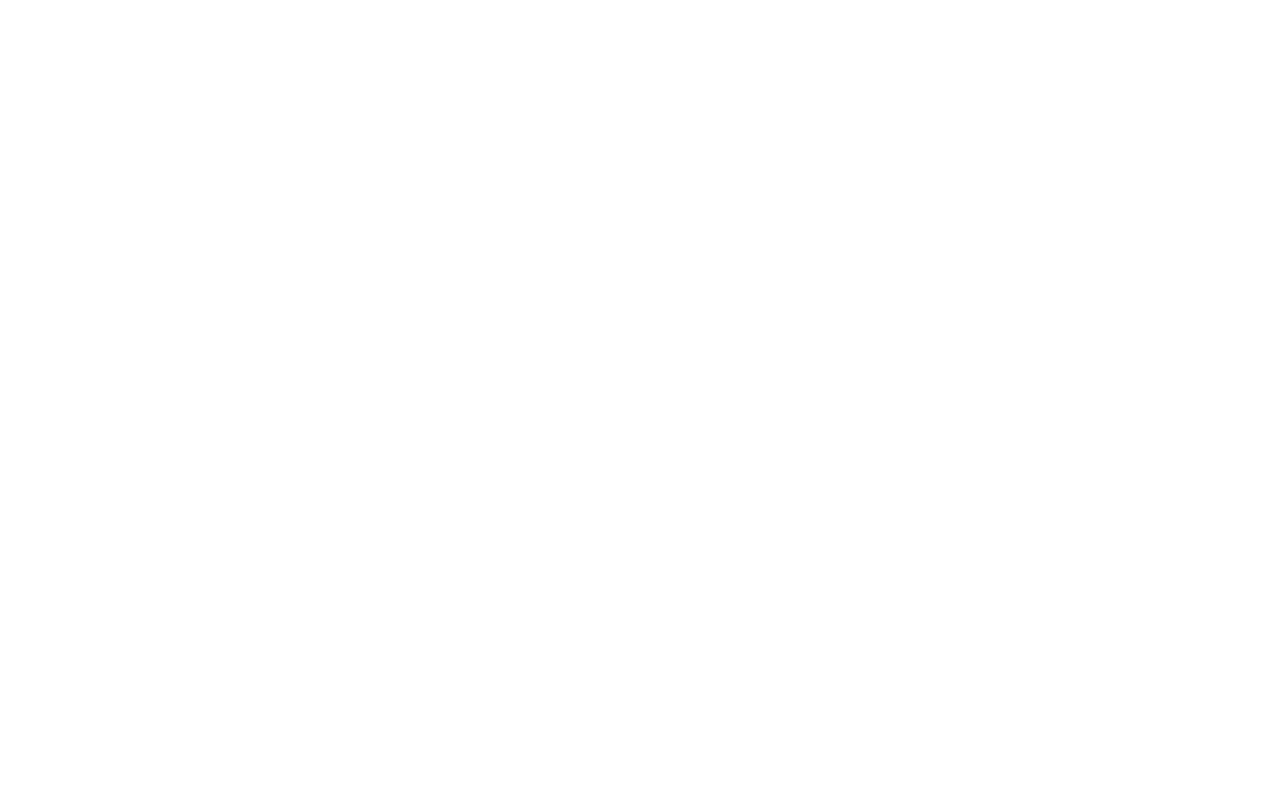
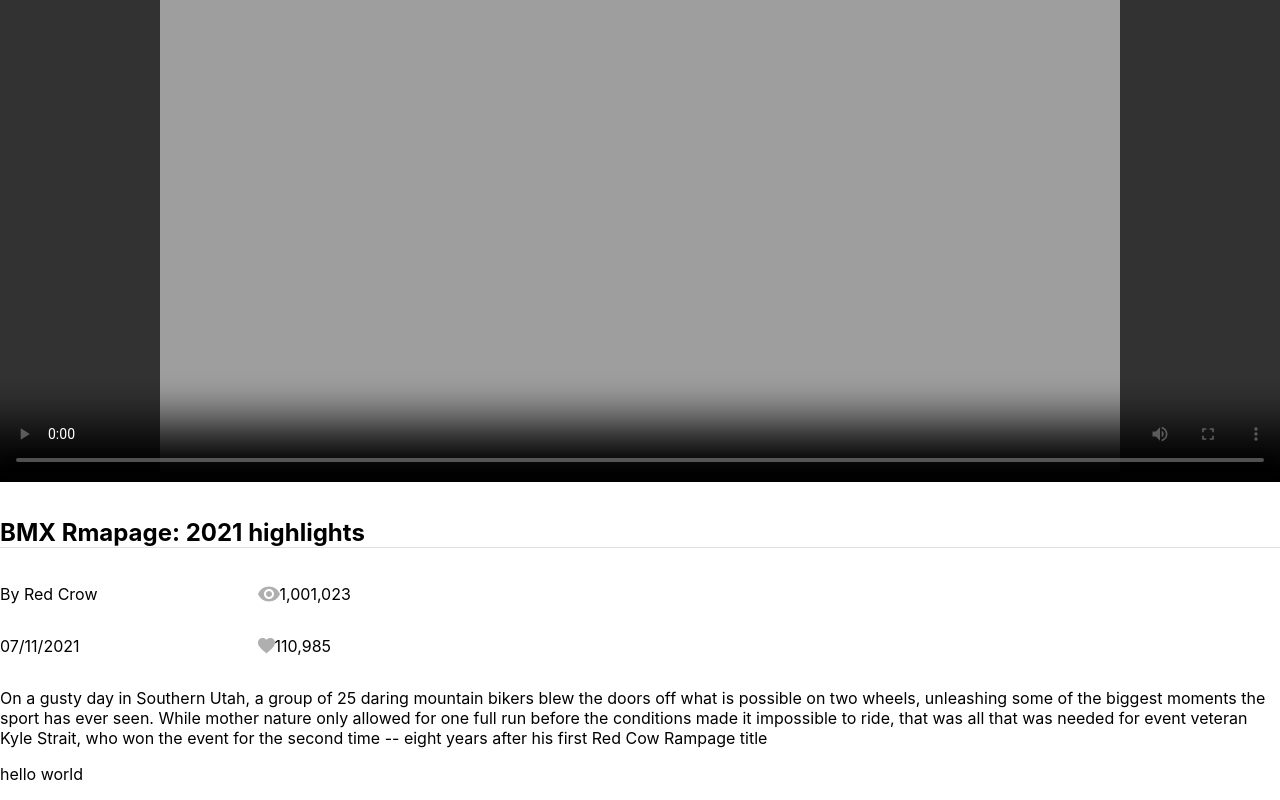
Before and after one commit to yacine-amrouche/yacine-amrouche-brainflix, a React (Create React App) app: page / in a window 1280 px wide. Shown: the part 502-1302 px from the top of the page. Before the commit the page ends 800 px from the top, so only its background shows below. Built offline with nearby package versions, Linux system fonts and the light colour scheme.

Commit message:
comments section

```diff
--- a/src/App.js
+++ b/src/App.js
@@ -1,11 +1,15 @@
 
 import './App.css';
 import Header from './components/header/Header';
+import Video from './components/Video/Video';
+import CommentsForm from './components/CommentsForm/CommentsForm';
 
 function App() {
   return (
    <>
    <Header />
+   <Video />
+   <CommentsForm />
    </>
   );
 }
--- /dev/null
+++ b/src/components/CommentsForm/CommentsForm.js
@@ -0,0 +1,9 @@
+import './CommentsForm.scss';
+
+function CommentsForm () {
+
+    return(
+        <p>hello world</p>
+    );
+}
+export default CommentsForm;
--- /dev/null
+++ b/src/components/Video/Video.js
@@ -0,0 +1,44 @@
+import './Video.scss';
+import heart from '../../Assets/Icons/likes.svg';
+import eye from '../../Assets/Icons/views.svg';
+
+function video () {
+    return (
+        <section className='video'>
+            <video className='video__post' controls poster='true'></video>
+            <h1 className='video__heading'>BMX Rmapage: 2021 highlights</h1>
+            <div className='video__decription'>
+                <div className='video__container'>
+                    <p className='video__maker'>By Red Crow</p>
+                    <p className='video__date'>07/11/2021</p>
+                </div>
+                <div className='video__container'>
+                        <div className='video__container--views'>
+                            <img className='views--img' src={eye}></img>
+                            <p className='views--number'>1,001,023</p>
+                        </div>
+                        <div className='video__container--likes'>
+                            <img className='likes--img' src={heart}></img>
+                            <p className='likes--number'>110,985</p>
+                        </div>
+                </div>
+
+            </div>
+            <p className='video__info'>
+                On a gusty day in Southern Utah, a group of 25
+                daring mountain bikers blew the doors off what
+                is possible on two wheels, unleashing some of
+                the biggest moments the sport has ever seen.
+                While mother nature only allowed for one full run
+                before the conditions made it impossible to ride,
+                that was all that was needed for event veteran
+                Kyle Strait, who won the event for the second
+                time -- eight years after his first Red Cow
+                Rampage title
+
+            </p>
+        </section>
+    )
+};
+
+export default video;
--- /dev/null
+++ b/src/components/Video/Video.scss
@@ -0,0 +1,33 @@
+@use "../../styles/partials/variables" as *;
+
+.video{
+    margin-top: 4rem;
+    &__post{
+        width: 100%;
+        height: 56.25vw;
+        background-color: $brainflix-black1;
+    }
+
+    &__heading{
+        border-bottom: 1px solid $mercury;
+        padding-top: 0.75rem;
+
+    }
+    &__container{
+        display: flex;
+        flex-direction: column;
+        &--views{
+            display: flex;
+        }
+        &--likes{
+            display: flex;
+        }
+
+    }
+    &__decription{
+        display: flex;
+        gap: 10rem;
+    }
+
+
+}
--- /dev/null
+++ b/src/components/Video/video.css
@@ -0,0 +1,26 @@
+.video {
+  margin-top: 4rem;
+}
+.video__post {
+  width: 100%;
+  height: 56.25vw;
+  background-color: #323232;
+}
+.video__heading {
+  border-bottom: 1px solid #e1e1e1;
+  padding-top: 0.75rem;
+}
+.video__container {
+  display: flex;
+  flex-direction: column;
+}
+.video__container--views {
+  display: flex;
+}
+.video__container--likes {
+  display: flex;
+}
+.video__decription {
+  display: flex;
+  gap: 10rem;
+}/*# sourceMappingURL=video.css.map */
--- a/src/components/header/Header.css
+++ b/src/components/header/Header.css
@@ -66,4 +66,4 @@
   width: 4rem;
   height: 4rem;
   border-radius: 50%;
-}/*# sourceMappingURL=header.css.map */
+}/*# sourceMappingURL=Header.css.map */
--- a/src/styles/partials/_variables.scss
+++ b/src/styles/partials/_variables.scss
@@ -4,3 +4,4 @@ $brainflix-black2: #000000;
 $backcolor2: #e1e1e1;
 $backcolor1: #afafaf;
 $backcolorw2: #fafafa;
+$mercury: #e1e1e1;
```
Also changed, not shown: src/components/CommentsForm/CommentsForm.scss (added), src/components/header/vidoe/video.scss (deleted), 2 other files (tests, documents, lock files or other folders).
